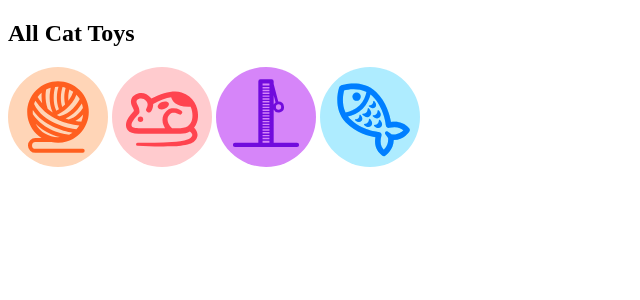
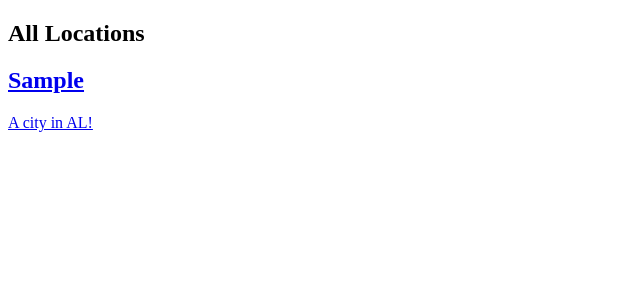
Before and after one commit to gfou20/sneaker-collector, a Django app: page /locations/ in a window 1280 px wide. Shown: the part 218-518 px from the top of the page, without its empty margins (0-640 px from the left). Run offline with Django 4.2, Linux system fonts and the light colour scheme; tables that the repository leaves empty hold one stand-in row (values such as "Sample post").

Commit message:
implement location list template

```diff
--- a/main_app/templates/main_app/location_list.html
+++ b/main_app/templates/main_app/location_list.html
@@ -12,24 +12,16 @@
 {% block content %}
 
 <section class="page-header">
-  <h1>All Cat Toys</h1>
-  <img src="{% static 'images/string.svg' %}" alt="A ball of string" />
-  <img src="{% static 'images/mouse.svg' %}" alt="A mouse" />
-  <img src="{% static 'images/post.svg' %}" alt="A scratching post" />
-  <img src="{% static 'images/fish.svg' %}" alt="A fishy toy" />
+  <h1>All Locations</h1>
 </section>
-
 <section class="card-container">
-  {% for toy in toy_list %}
-  <div class="card" style="border-color: {{ toy.color }}">
-    <div class="card-bg" style="background-color: {{ toy.color }}"></div>
-    <a href="{% url 'toys_detail' toy.id %}">
+  {% for location in location_list %}
+    <a href="{% url 'locations_detail' location.id %}">
       <div class="card-content">
-        <h2>{{ toy.name }}</h2>
-        <p>A {{ toy.color }} toy</p>
+        <h2>{{ location.city }}</h2>
+        <p>A city in {{ location.state }}!</p>
       </div>
     </a>
-  </div>
   {% endfor %}
 </section>
 
```
Also changed, not shown: main_app/static/css/locations/location-detail.css (added), main_app/static/css/locations/location-index.css (added).
